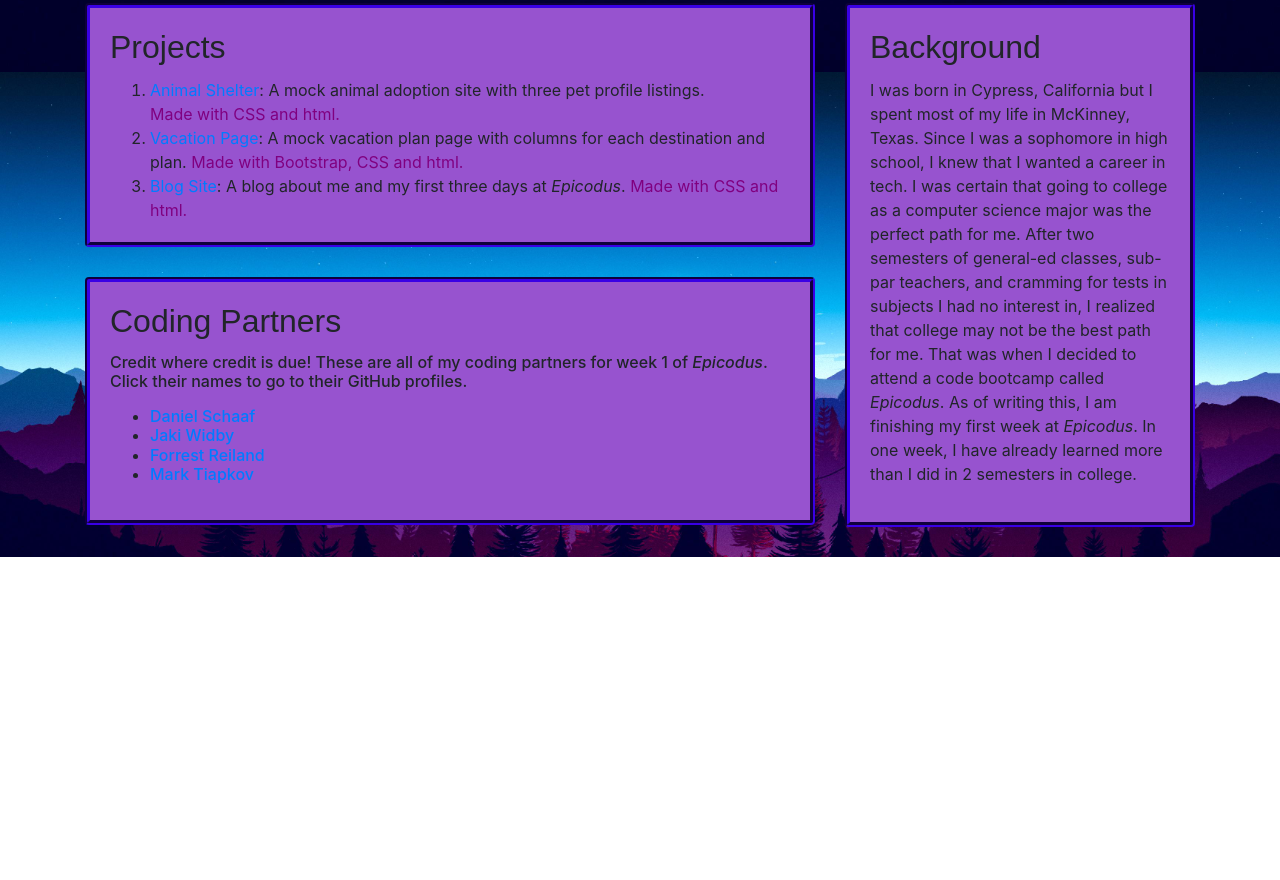
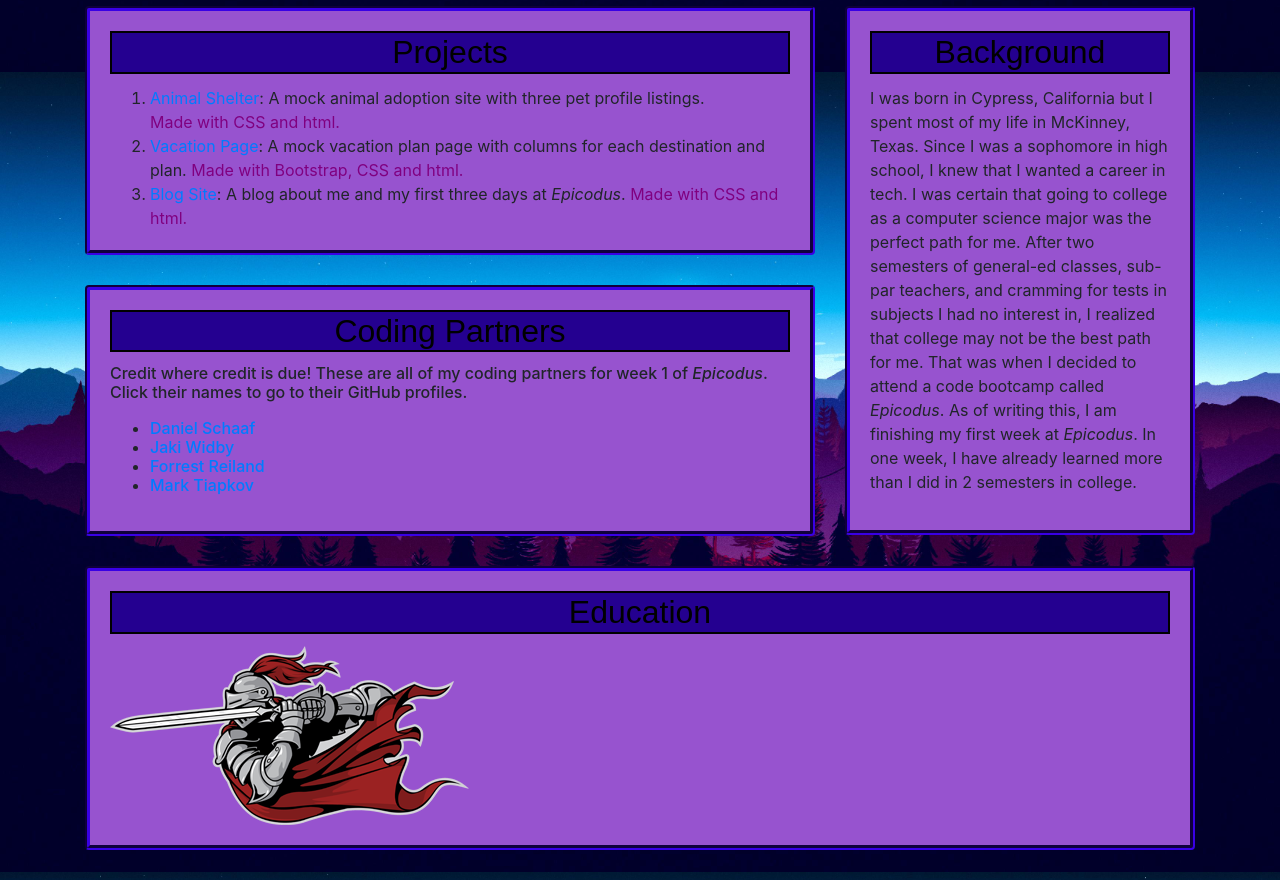
Before and after one commit to Joebenitus/landing-page, a plain HTML site: page index.html in a window 1280 px wide. Shown: the part 728-1608 px from the top of the page. Before the commit the page ends 1285 px from the top, so only its background shows below. Drawn offline with Linux system fonts and the light colour scheme.

Commit message:
add blank education card, darken header font and add header borders/boxes

```diff
--- a/css/styles.css
+++ b/css/styles.css
@@ -21,6 +21,7 @@ body {
   width: 100%;
   border: 5px solid #240090;
   border-style: groove;
+  float: right;
 }
 
 .jumbotron {
@@ -29,6 +30,10 @@ body {
   border: 5px solid #240090;
   border-style: groove;
   background-color: #9753cf;
+}
+
+.jumbotron h1 {
+  font-family: fantasy;
 }
 
 .made-with {
@@ -41,4 +46,8 @@ body {
 
 .card-body h2 {
   font-family: fantasy;
+  color: black;
+  border: 2px solid black;
+  text-align: center;
+  background-color: #240090;
 }
--- a/index.html
+++ b/index.html
@@ -60,6 +60,16 @@
       </div>
     </div>
   </div>
+  <div class="row">
+    <div class="col-md-12">
+      <div class="card">
+        <div class="card-body">
+          <h2 class="card-title">Education</h2>
+          <img class="warrior" src="warrior.png" alt="A picture of me in a flannel">
+        </div>
+      </div>
+    </div>
+  </div>
 </div>
 </body>
 </html>
```
Also changed, not shown: warrior.png (added).
